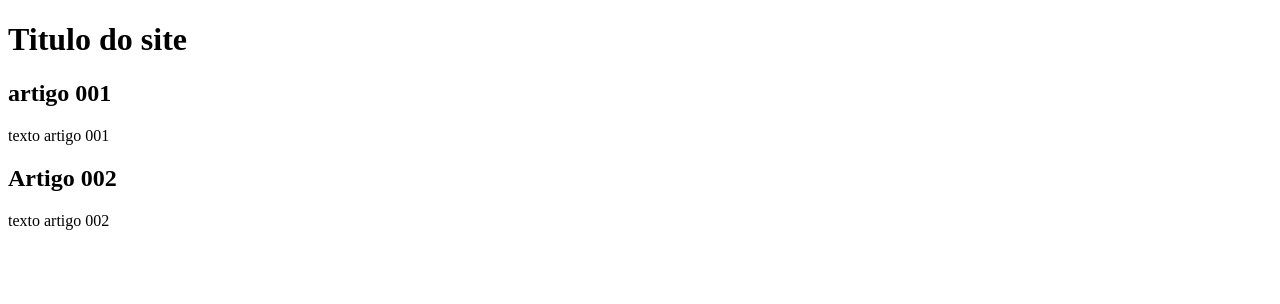
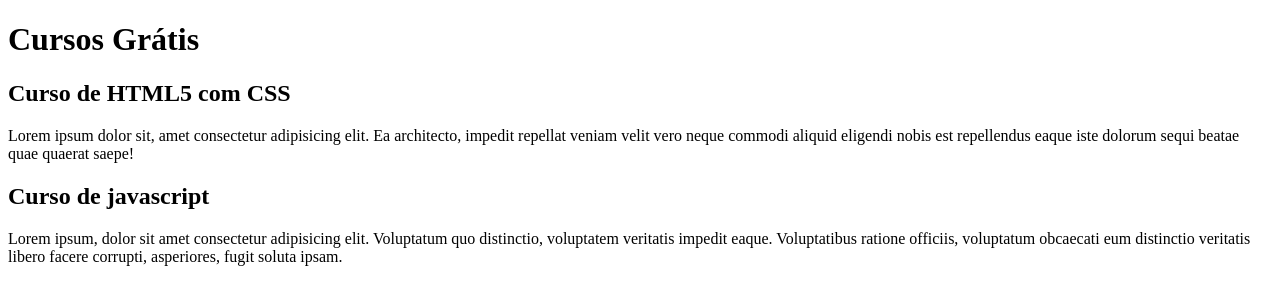
Before and after one commit to chicao1983/Projeto-site, a plain HTML site: page Index.html in a window 1280 px wide. Drawn offline with Linux system fonts and the light colour scheme.

Commit message:
comecei a escrever o conteudo

```diff
--- a/Index.html
+++ b/Index.html
@@ -1,24 +1,31 @@
 <!DOCTYPE html>
 <html lang="pt-br">
+
 <head>
     <meta charset="UTF-8">
     <meta http-equiv="X-UA-Compatible" content="IE=edge">
     <meta name="viewport" content="width=device-width, initial-scale=1.0">
     <title>Titulo do Site</title>
 </head>
+
 <body>
     <main>
         <header>
-            <h1>Titulo do site</h1>
+            <h1>Cursos Grátis</h1>
         </header>
         <article>
-            <h2>artigo 001</h2>
-            <p>texto artigo 001</p>
+            <h2>Curso de HTML5 com CSS</h2>
+            <p>Lorem ipsum dolor sit, amet consectetur adipisicing elit. Ea architecto, impedit repellat veniam velit
+                vero neque commodi aliquid eligendi nobis est repellendus eaque iste dolorum sequi beatae quae quaerat
+                saepe!</p>
         </article>
         <article>
-            <h2>Artigo 002</h2>
-            <p>texto artigo 002</p>
+            <h2>Curso de javascript</h2>
+            <p>Lorem ipsum, dolor sit amet consectetur adipisicing elit. Voluptatum quo distinctio, voluptatem veritatis
+                impedit eaque. Voluptatibus ratione officiis, voluptatum obcaecati eum distinctio veritatis libero
+                facere corrupti, asperiores, fugit soluta ipsam.</p>
         </article>
     </main>
 </body>
+
 </html>
```
